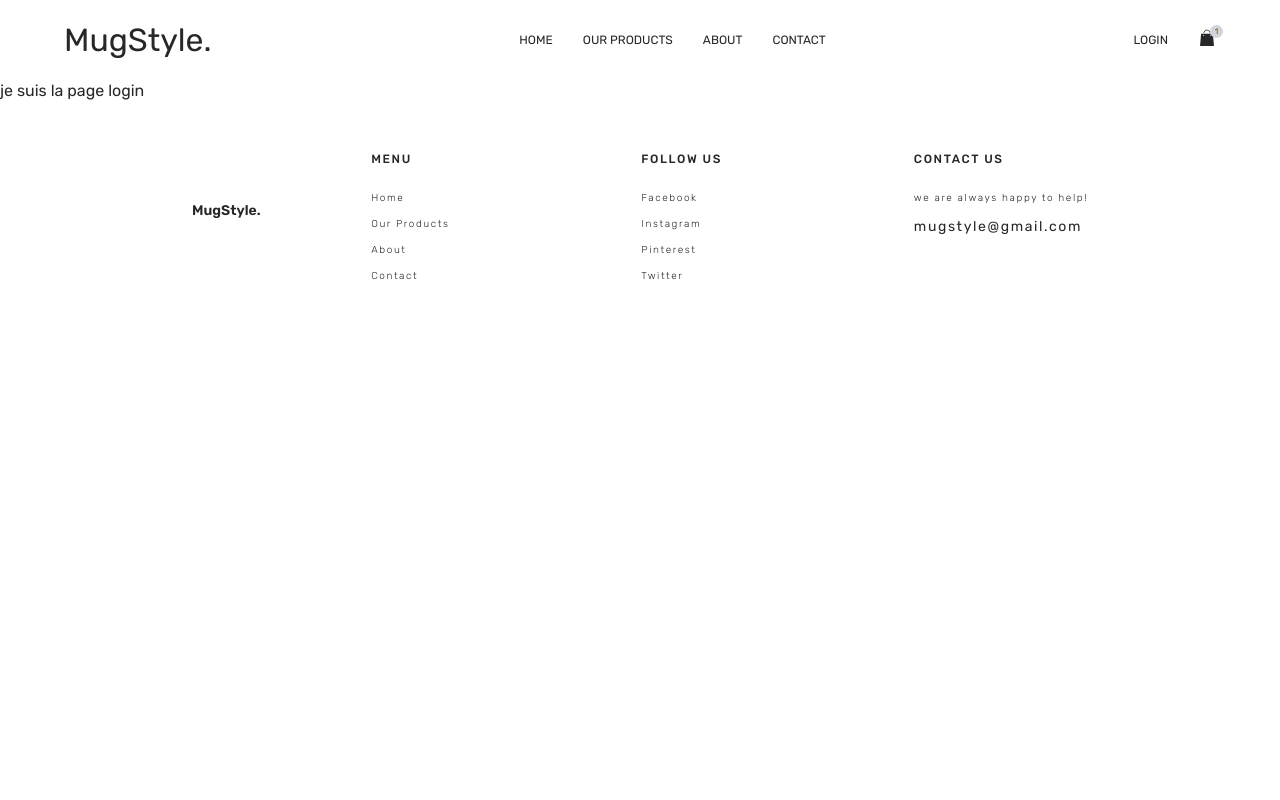
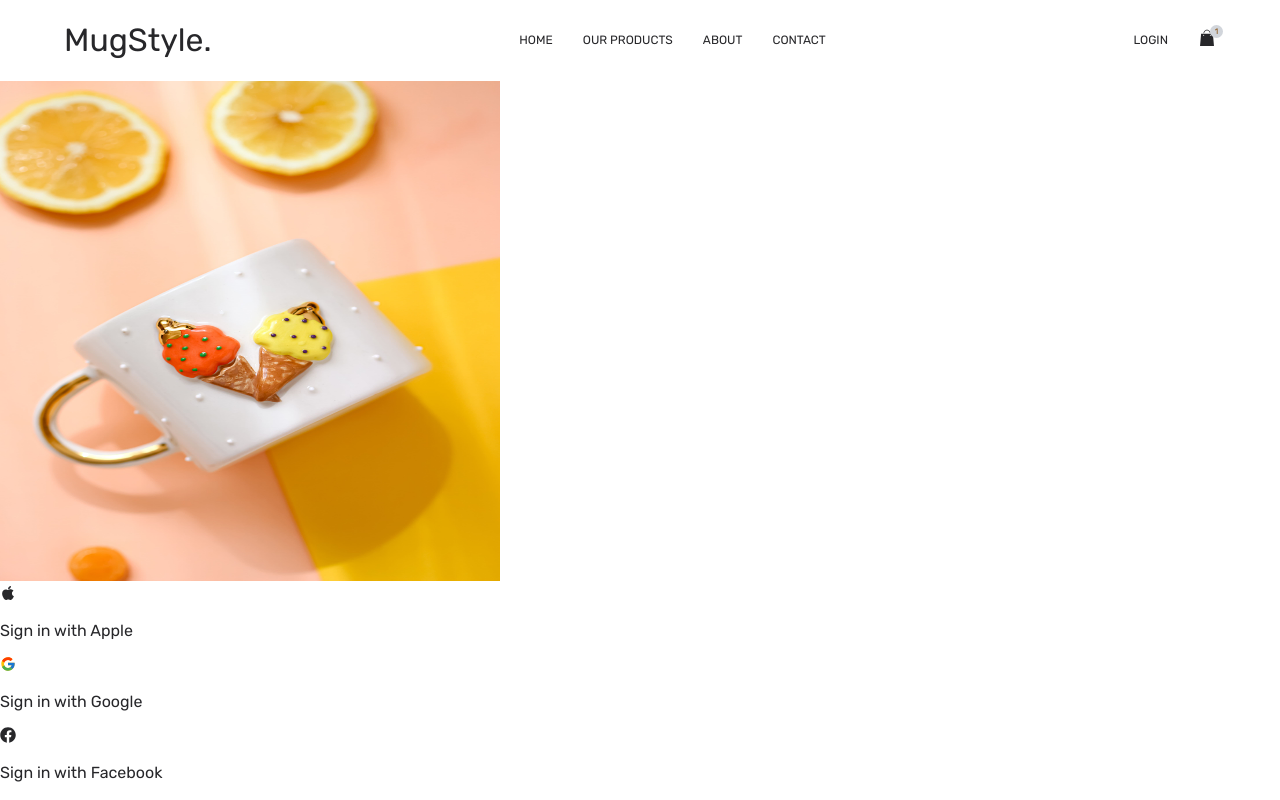
Before and after one commit to Morganefrlr/eshop-mugstyle2024, a Next.js app: page /login in a window 1280 px wide. Shown: the top 800 px of the page. Built offline with nearby package versions, Linux system fonts and the light colour scheme.

Commit message:
T10: login & components

```diff
--- a/src/app/globals.scss
+++ b/src/app/globals.scss
@@ -43,3 +43,4 @@ body{
 @import '../reusableComponents/title/title';
 @import '../reusableComponents/productsList/productsList';
 @import '../components/newsletter/newsletter';
+@import '../app/login/loginPage';
--- /dev/null
+++ b/src/app/login/helper/loginComponent/LoginButton.tsx
@@ -0,0 +1,17 @@
+
+
+type Props ={
+    label: string,
+    icon: React.ReactNode;
+}
+
+const LoginButton = ({label, icon}: Props) => {
+    return (
+        <div className={`loginButton ${label}`}>
+            {icon}
+            <p>Sign in with {label}</p>
+        </div>
+    );
+};
+
+export default LoginButton;
--- /dev/null
+++ b/src/app/login/helper/loginComponent/LoginComponent.tsx
@@ -0,0 +1,14 @@
+import { loginButtonConfig } from '@/app/login/helper/loginConfig';
+import LoginButton from './LoginButton';
+
+const LoginComponent = () => {
+    return (
+        <div className='loginComponent'>
+        {loginButtonConfig.map(item =>
+            <LoginButton label={item.label} icon={item.icon} key={item.label}/>
+        )}
+    </div>
+    );
+};
+
+export default LoginComponent;
--- /dev/null
+++ b/src/app/login/helper/loginConfig.tsx
@@ -0,0 +1,20 @@
+import {FcGoogle} from 'react-icons/fc';
+import {FaFacebook, FaApple} from 'react-icons/fa';
+
+
+
+
+export const loginButtonConfig =[
+    {
+        label: "Apple",
+        icon: <FaApple />,
+    },
+    {
+        label: "Google",
+        icon: <FcGoogle />,
+    },
+    {
+        label: "Facebook",
+        icon: <FaFacebook />,
+    },
+]
--- a/src/app/login/page.tsx
+++ b/src/app/login/page.tsx
@@ -1,9 +1,11 @@
-import React from 'react';
+import Image from "next/image";
+import LoginComponent from "@/app/login/helper/loginComponent/LoginComponent";
 
 const page = () => {
     return (
-        <div>
-            je suis la page login
+        <div className="loginMain">
+            <Image alt="login" src='/m1-b.jpg' width={500} height={500} />
+            <LoginComponent />
         </div>
     );
 };
```
Also changed, not shown: src/app/login/_loginPage.scss (added).
